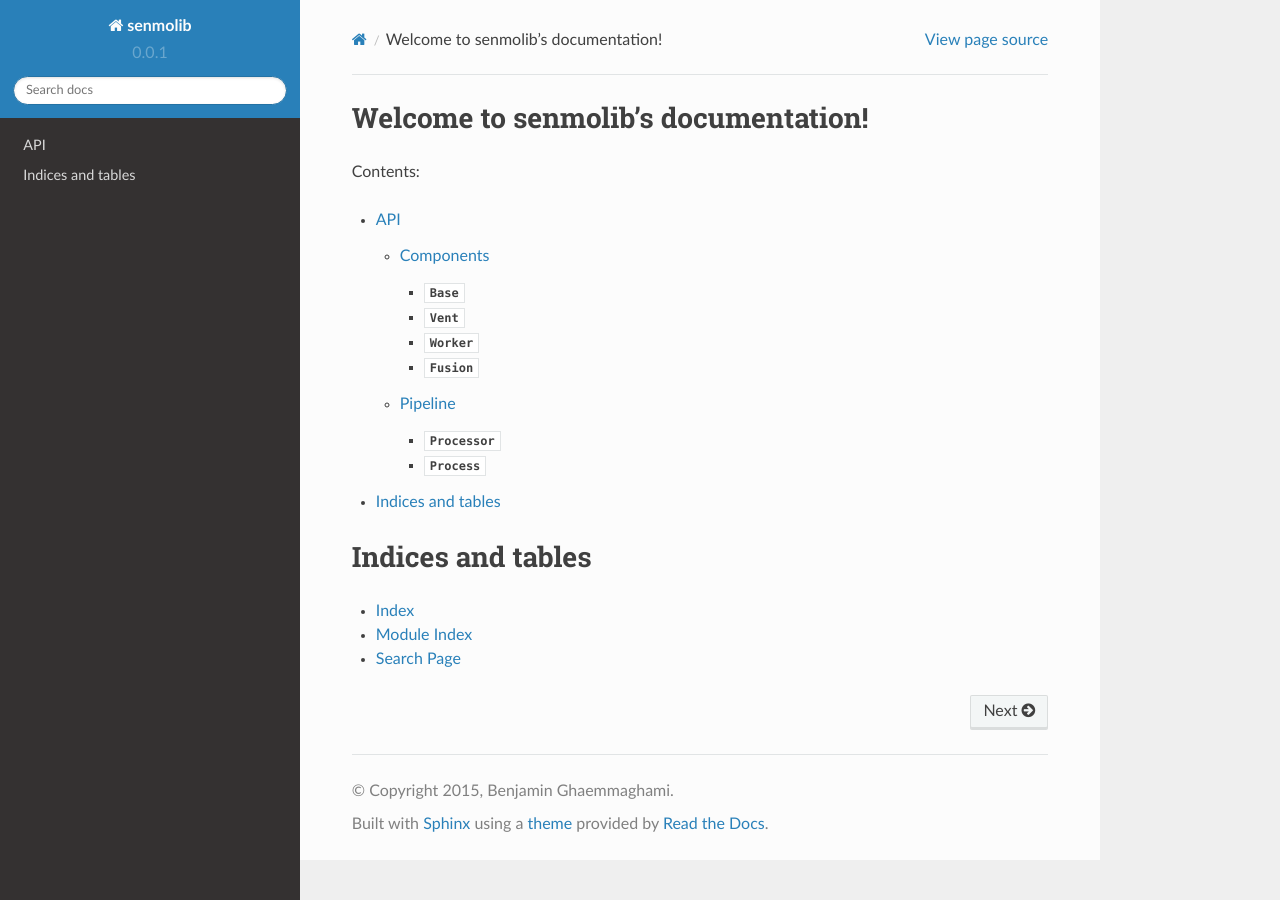
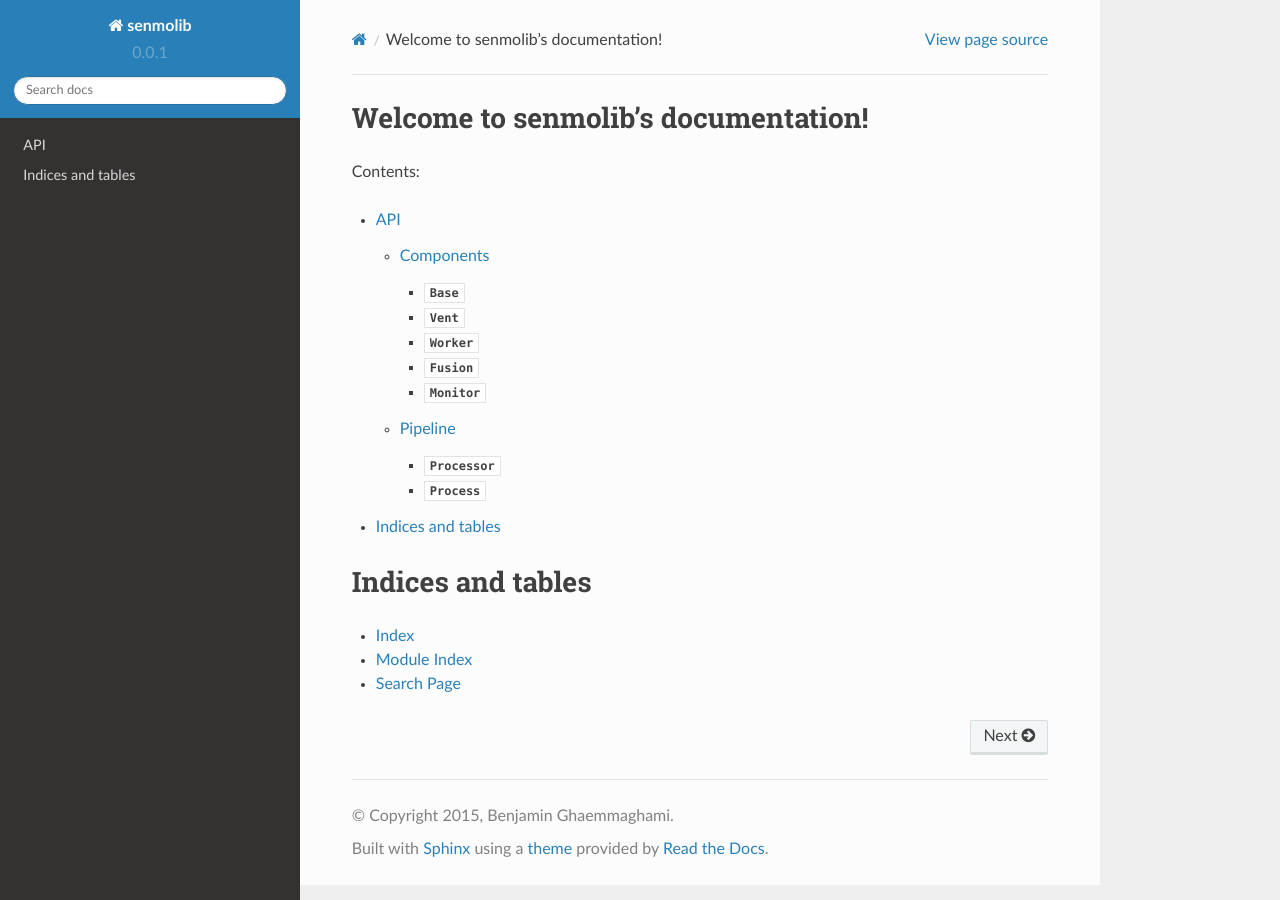
Before and after one commit to benghaem/py-senmolib, a Sphinx documentation site: the page built from docs/source/index.rst, in a window 1280 px wide. Built offline with Sphinx 7.4.7 and the Read the Docs theme 2.0.0, drawn with Linux system fonts in a browser that asks for light colours.

Commit message:
added monitor component to docs

```diff
--- a/docs/source/api/components.rst
+++ b/docs/source/api/components.rst
@@ -48,3 +48,9 @@
 
 .. autoclass:: Fusion
    :members:
+
+:class:`Monitor`
+----------------
+
+.. autoclass:: Monitor
+	:members:
```
